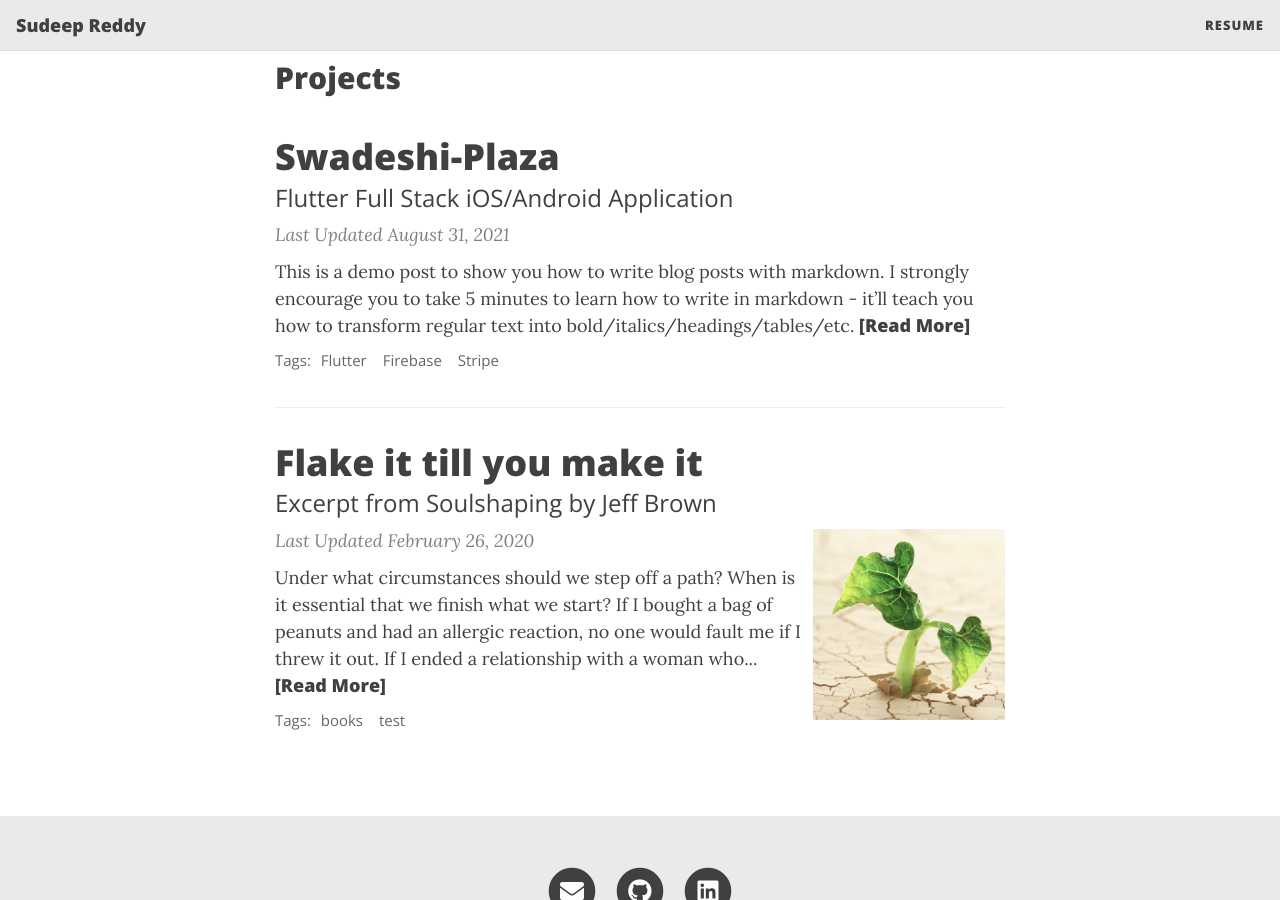
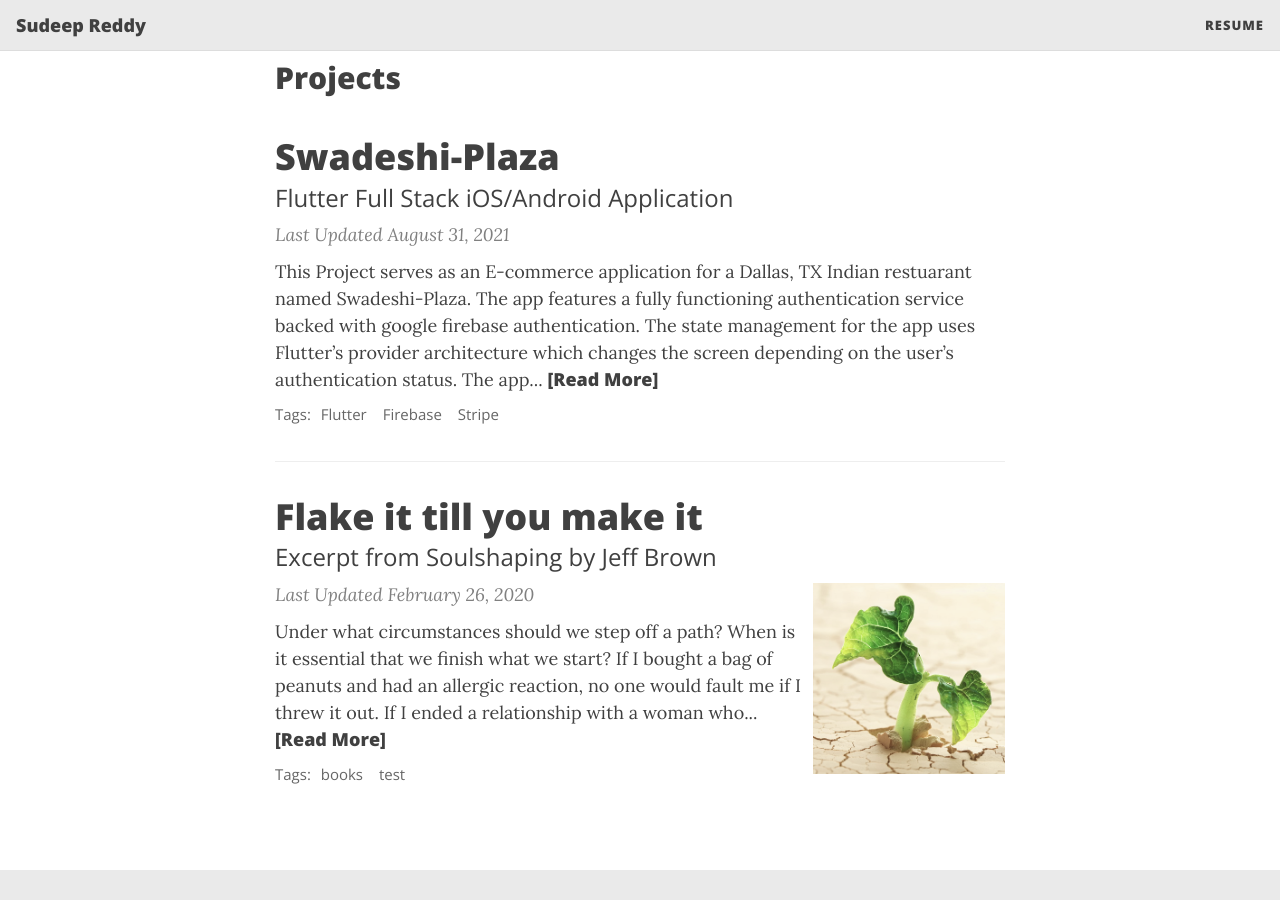
Before and after one commit to Sbr2251/Sbr2251.github.io, a Jekyll site: the page built from index.html, in a window 1280 px wide and 900 px high, scrolled down 403 px. Built offline with Jekyll 4.4.1, drawn with Linux system fonts in a browser that asks for light colours; nearby versions of some CDN libraries; the list of posts is cut into pages by our own code.

Commit message:
Swadeshi Finished

````diff
--- a/_posts/2021-08-31-SwadeshiPlaza.md
+++ b/_posts/2021-08-31-SwadeshiPlaza.md
@@ -7,71 +7,16 @@ tags: [Flutter, Firebase, Stripe]
 comments: true
 ---
 
-This is a demo post to show you how to write blog posts with markdown.  I strongly encourage you to [take 5 minutes to learn how to write in markdown](https://markdowntutorial.com/) - it'll teach you how to transform regular text into bold/italics/headings/tables/etc.
+This Project serves as an E-commerce application for a Dallas, TX Indian restuarant named Swadeshi-Plaza. The app features a fully functioning authentication service backed with google firebase authentication. The state management for the app uses Flutter's provider architecture which changes the screen depending on the user's authentication status. The app also features an administrative side that can view/edit incoming orders and can only be accessed through an admin login. Payements on the app are supported and processed through the Flutter Stripe library. To achieve stripe 3d secure transactions, I have used a firebase dedicated server as another form of verification to meet stripe security standards and protect customer's billing information. Demos for both the customer and admin side can be seen below on both an iOS simulator and an Andoird emulator.
 
-**Here is some bold text**
+**Apple Customer Demo**
 
-## Have Changed Once Again
+<iframe width="420" height="315" src="https://www.youtube.com/embed/9ne5kMWi4KA" frameborder="0" allowfullscreen></iframe>
 
-Here's a useless table:
+**Android Admin Demo**
 
-| Number | Next number | Previous number |
-| :------ |:--- | :--- |
-| Five | Six | Four |
-| Ten | Eleven | Nine |
-| Seven | Eight | Six |
-| Two | Three | One |
+<iframe width="420" height="315" src="https://www.youtube.com/embed/tVWdnwBgJo0" frameborder="0" allowfullscreen></iframe>
 
+## Upcoming Changes
 
-How about a yummy crepe?
-
-![Crepe](https://s3-media3.fl.yelpcdn.com/bphoto/cQ1Yoa75m2yUFFbY2xwuqw/348s.jpg)
-
-It can also be centered!
-
-![Crepe](https://s3-media3.fl.yelpcdn.com/bphoto/cQ1Yoa75m2yUFFbY2xwuqw/348s.jpg){: .mx-auto.d-block :}
-
-Here's a code chunk:
-
-~~~
-var foo = function(x) {
-  return(x + 5);
-}
-foo(3)
-~~~
-
-And here is the same code with syntax highlighting:
-
-```javascript
-var foo = function(x) {
-  return(x + 5);
-}
-foo(3)
-```
-
-And here is the same code yet again but with line numbers:
-
-{% highlight javascript linenos %}
-var foo = function(x) {
-  return(x + 5);
-}
-foo(3)
-{% endhighlight %}
-
-## Boxes
-You can add notification, warning and error boxes like this:
-
-### Notification
-
-{: .box-note}
-**Note:** This is a notification box.
-
-### Warning
-
-{: .box-warning}
-**Warning:** This is a warning box.
-
-### Error
-
-{: .box-error}
-**Error:** This is an error box.
+Version 1.0 of the application has been completed and is currently being tested and is set for a December 2021 release date on both the Apple appstore and Google playstore. Future updates will include a better search algorithm on the customer home page which will most likely use a version of the fuzzy search. Another feature that will soon be implemented is the ability to save cards in a secure way using the stripe api to allow for faster checkouts. Other updates will also include small bug fixes to enhance user experience.
````
